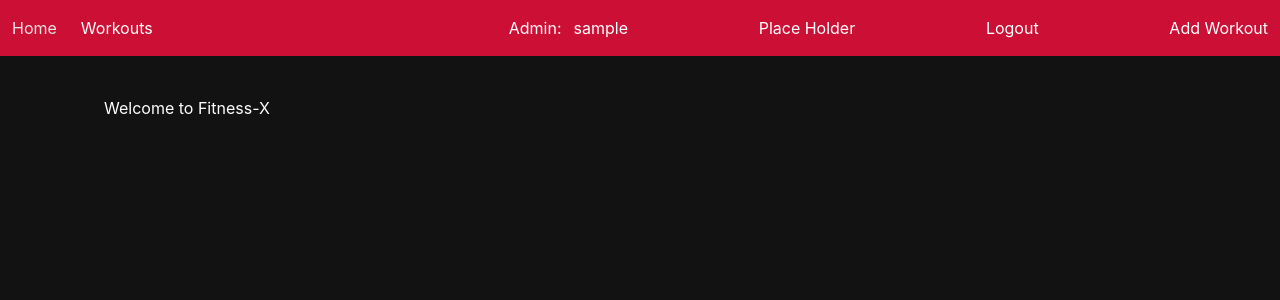
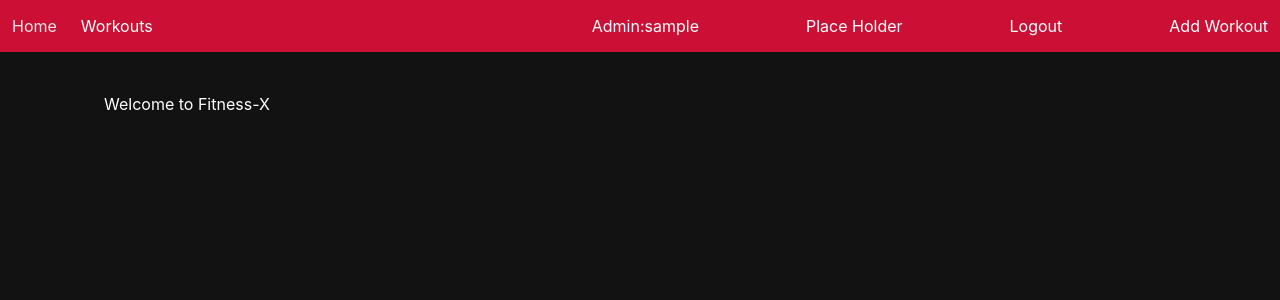
Before and after one commit to rpeterson87/fitness-x, a Django app: page / in a window 1280 px wide. Shown: the top 300 px of the page. Run offline with Django 4.2, Linux system fonts and the light colour scheme; the visitor is signed in with stand-in values (Sample User, id 1).

Commit message:
fix admin link in hamburger for admin

```diff
--- a/main_app/templates/base.html
+++ b/main_app/templates/base.html
@@ -26,9 +26,9 @@
             </div>
             {% if user.is_superuser %}
             <div class="navbar-menu navbar-end">
-                    <span class="navbar-item has-background-danger-dark has-text-white">
-                        <a class="navbar-item has-background-danger-dark has-text-white" href="/admin">Admin: </a>{{user.username}}
-                    </span>
+                <div class="navbar-menu navbar-end">
+                    <a class="navbar-item has-background-danger-dark has-text-white" href="/admin">Admin:{{user.username}}</a>
+                </div>
                 <div class="navbar-menu navbar-end">
                     <a class="navbar-item has-background-danger-dark has-text-white" href="/">Place Holder</a>
                 </div>
@@ -38,7 +38,7 @@
                 <div class="navbar-menu navbar-end">
                     <a class="navbar-item has-background-danger-dark has-text-white" href="{% url 'workout_create' %}">Add Workout</a>
                 </div>
-                {% elif user.is_authenticated %}
+            {% elif user.is_authenticated %}
                 <div class="navbar-menu navbar-end">
                     <span class="navbar-item">Welcome: {{user.username}}</span>
                 </div>
```
